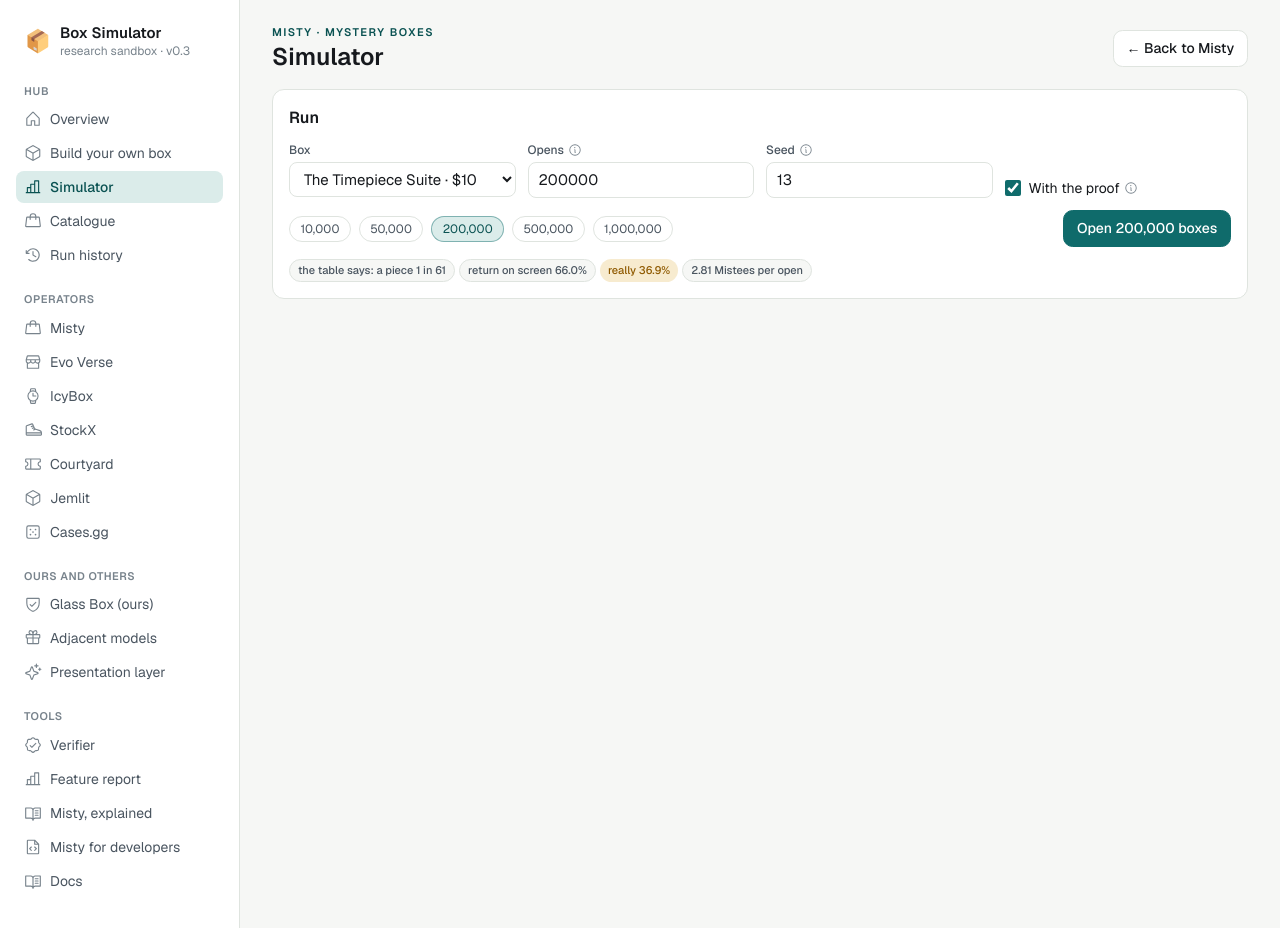
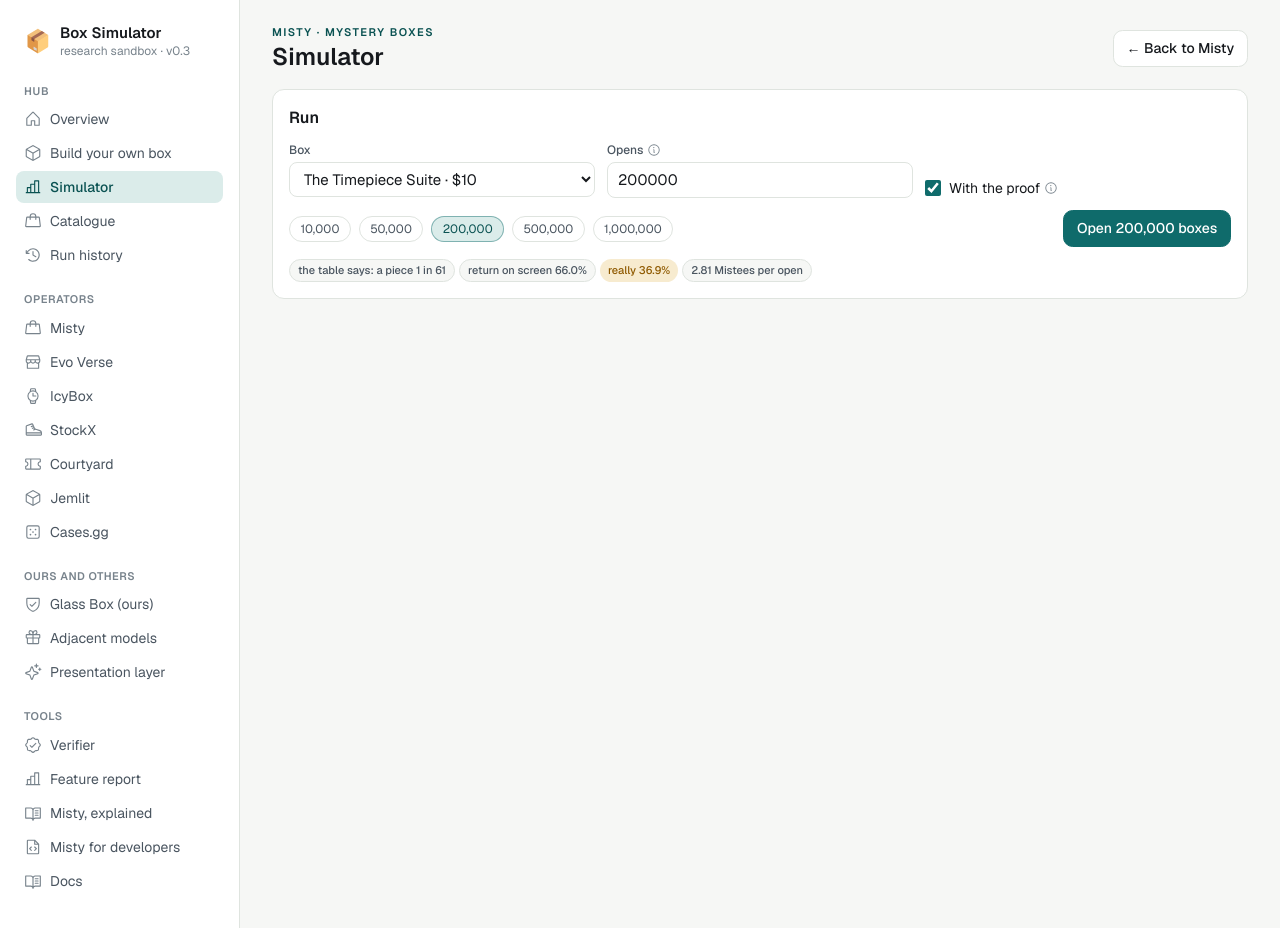
Before and after one commit to Optinet-Solutions-AI/mys_sim, a Next.js app: page /simulate in a window 1280 px wide. Shown: the top 928 px of the page. Built offline with nearby package versions, Linux system fonts and the light colour scheme.

Commit message:
Simulator: seed field removed; each run draws a fresh number, shown in the report title
Co-Authored-By: Claude Opus 5.5 <noreply@anthropic.com>

```diff
--- a/src/components/MistySimulator.tsx
+++ b/src/components/MistySimulator.tsx
@@ -239,10 +239,12 @@ export function MistySimulator() {
   const start = async () => {
     setSaved(false);
     const snap = JSON.parse(JSON.stringify(cfg)) as MistyConfig;
+    const runSeed = Math.floor(Math.random() * 1e9); // a fresh run every time
+    setSeed(runSeed);
     setLastCfg(snap);
-    setLastSeed(seed);
+    setLastSeed(runSeed);
     try {
-      await sim.run({ lab: "misty", config: snap, sizes: { opens }, seed });
+      await sim.run({ lab: "misty", config: snap, sizes: { opens }, seed: runSeed });
     } catch {
       /* shown below */
     }
@@ -265,15 +267,12 @@ export function MistySimulator() {
       </header>
 
       <Card title="Run">
-        <div className="grid gap-3 md:grid-cols-4">
+        <div className="grid gap-3 md:grid-cols-3">
           <Field label="Box">
             <Select<string> value={slug} onChange={setSlug} options={MISTY_BOXES.filter((b) => b.price > 0).map((b) => ({ value: b.slug, label: `${b.name} · ${money(b.price)}` }))} />
           </Field>
           <Field label="Opens" hint="How many boxes to open. 200,000 takes a few seconds; 1,000,000 about ten times longer.">
             <NumberInput value={opens} min={1000} max={5000000} step={10000} onChange={(v) => setOpens(Math.max(1000, Math.min(5000000, Math.floor(v))))} />
-          </Field>
-          <Field label="Seed" hint="Same seed, same results.">
-            <NumberInput value={seed} min={0} step={1} onChange={(v) => setSeed(Math.floor(v))} />
           </Field>
           <div className="flex items-end">
             <Toggle checked={proof} onChange={setProof} label="With the proof" hint="On: every open is made with a committed secret, as on Misty, and a sample is re-checked. Off: plain random, about five times faster." />
@@ -318,7 +317,7 @@ export function MistySimulator() {
       {r && lastCfg && (
         <>
           <Card
-            title={`Report · ${r.boxName} · ${num(r.opens)} opens · seed ${lastSeed}`}
+            title={`Report · ${r.boxName} · ${num(r.opens)} opens · run ${lastSeed}`}
             actions={
               <span className="flex gap-2">
                 <Button kind="ghost" onClick={() => downloadText(`misty-sim-${r.boxSlug}-${lastSeed}.md`, reportMarkdown(buildRun("misty", name, lastCfg, { opens: r.opens }, lastSeed, r)), "text/markdown")}>
```
